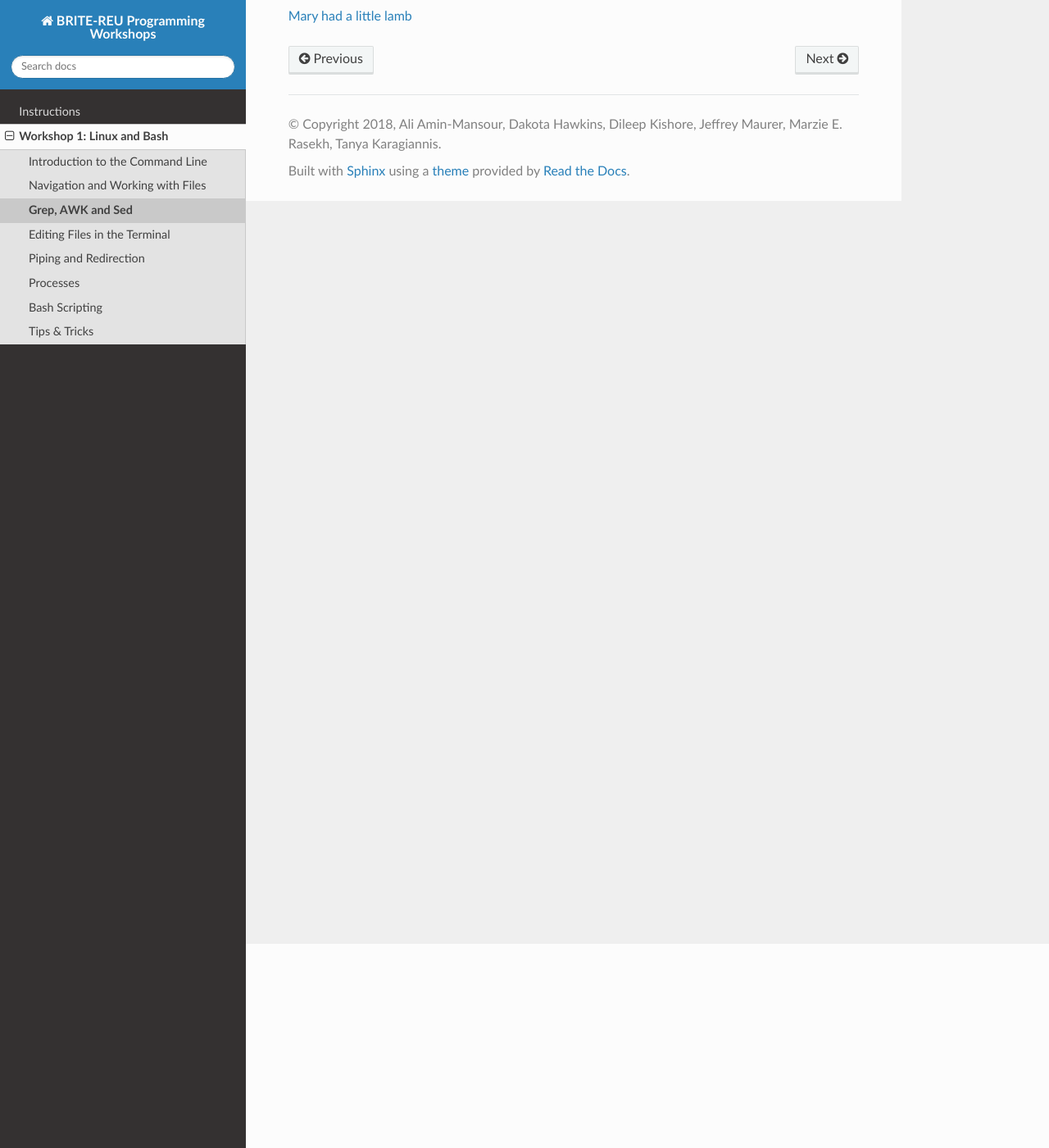
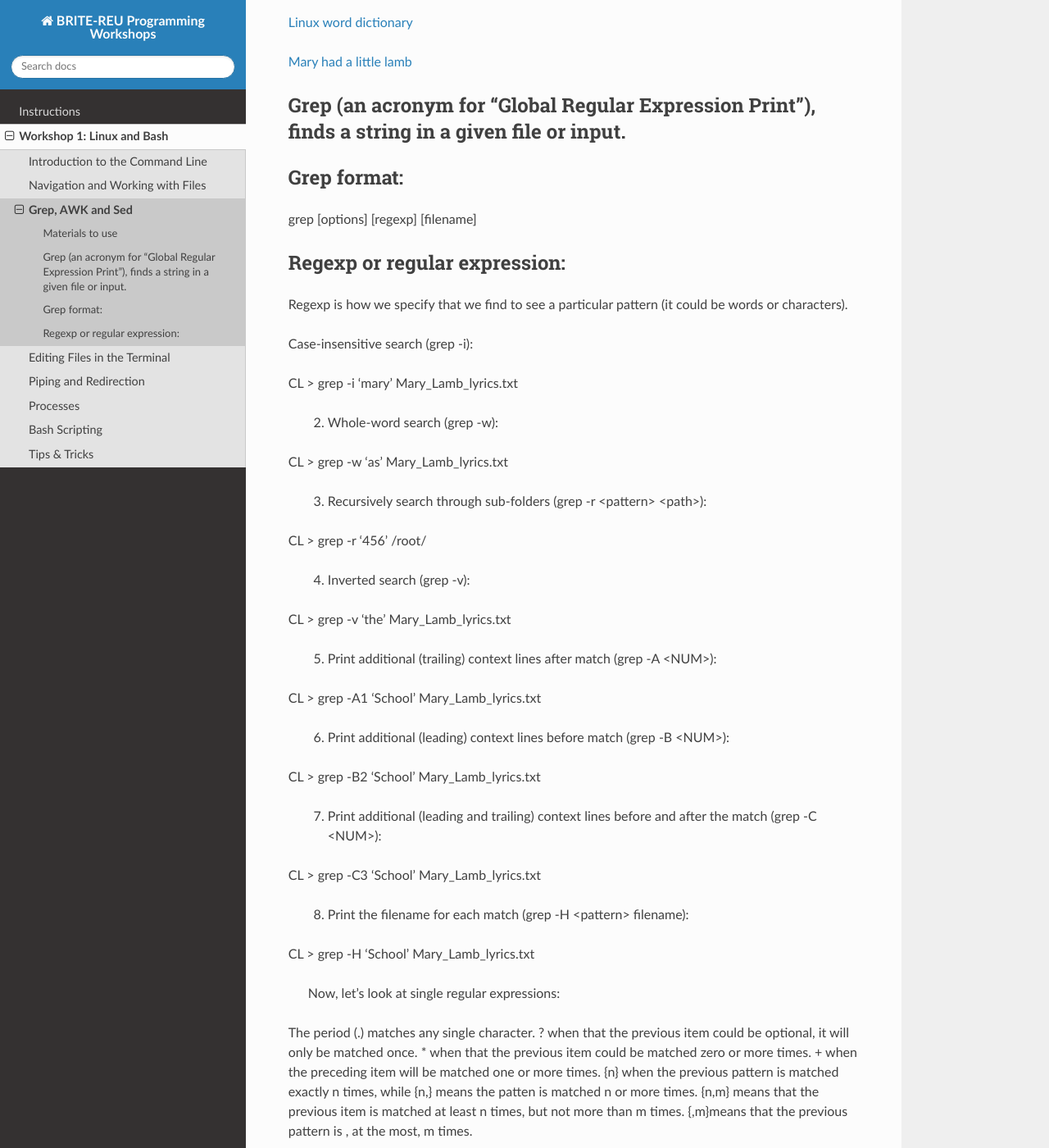
Before and after one commit to BRITE-REU/programming-workshops, a Sphinx documentation site: the page built from source/workshops/01_linux_bash/grep_awk_sed.rst, in a window 1280 px wide and 1400 px high, scrolled down 249 px. Shown: the whole window at 82% size. Built offline with Sphinx 7.4.7 and the Read the Docs theme 2.0.0, drawn with Linux system fonts in a browser that asks for light colours; some of the changed text lies outside the part shown.

Commit message:
Update grep_awk_sed.rst

```diff
--- a/source/workshops/01_linux_bash/grep_awk_sed.rst
+++ b/source/workshops/01_linux_bash/grep_awk_sed.rst
@@ -1,8 +1,66 @@
 3. Grep/Awk/Sed
 ====================
+
+Materials to use
+********************
 
 Files for ``grep`` tutorial
 
 `Linux word dictionary <https://github.com/BRITE-REU/programming-workshops/tree/master/source/workshops/01_linux_bash/files/cracklib-small.txt>`_
 
 `Mary had a little lamb <https://github.com/BRITE-REU/programming-workshops/tree/master/source/workshops/01_linux_bash/files/mary-lamb.txt>`_
+
+
+
+Grep (an acronym for “Global Regular Expression Print”), finds a string in a given file or input.
+********************
+
+Grep format:
+********************
+grep [options] [regexp] [filename]
+
+Regexp or regular expression:
+********************
+Regexp is how we specify that we find to see a particular pattern (it could be words or characters).
+
+
+Case-insensitive search (grep -i):
+
+CL > grep -i 'mary' Mary_Lamb_lyrics.txt
+
+      2) Whole-word search (grep -w):
+
+CL > grep -w 'as' Mary_Lamb_lyrics.txt
+
+      3) Recursively search through sub-folders (grep -r <pattern> <path>):
+
+CL > grep -r '456' /root/
+
+      4) Inverted search (grep -v):
+
+CL > grep -v ‘the’ Mary_Lamb_lyrics.txt
+
+      5) Print additional (trailing) context lines after match (grep -A <NUM>):
+
+CL > grep -A1 'School'  Mary_Lamb_lyrics.txt
+
+      6) Print additional (leading) context lines before match (grep -B <NUM>):
+
+CL > grep -B2 'School'  Mary_Lamb_lyrics.txt
+
+      7) Print additional (leading and trailing) context lines before and after the match (grep -C <NUM>):
+
+CL > grep -C3 'School' Mary_Lamb_lyrics.txt
+
+     8) Print the filename for each match (grep -H <pattern> filename):
+CL > grep -H 'School' Mary_Lamb_lyrics.txt
+
+ Now, let’s look at single regular expressions:
+
+The period (.) matches any single character.
+? when that the previous item could be optional, it will only be matched once.
+* when that the previous item could be matched zero or more times.
++ when the preceding item will be matched one or more times.
+{n} when the previous pattern is matched exactly n times, while {n,} means the patten is matched n or more times. {n,m} means that the previous item is matched at least n times, but not more than m times. {,m}means that the previous pattern is , at the most, m times.
+
+CL > grep 'M.a' Mary_Lamb_lyrics.txt
```
